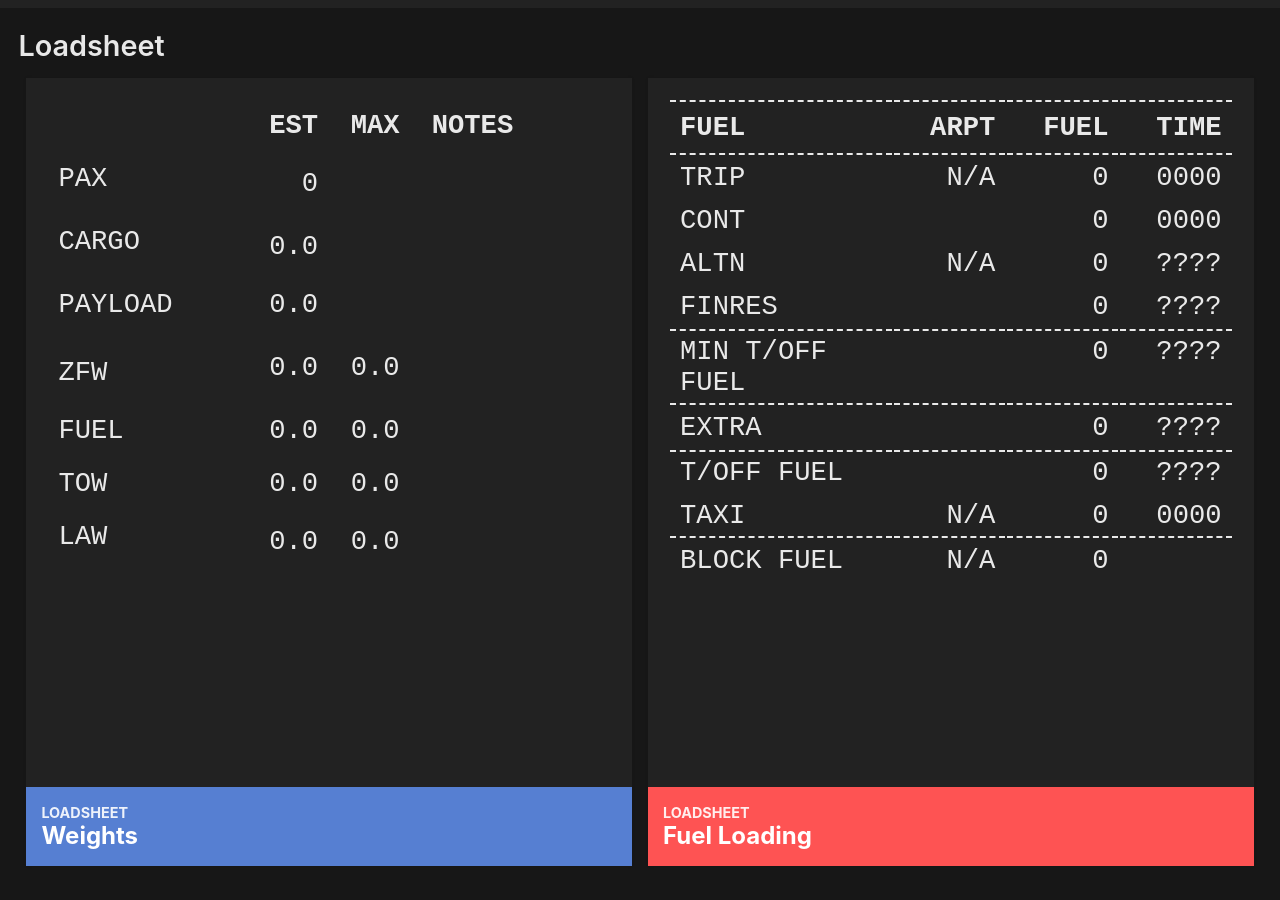
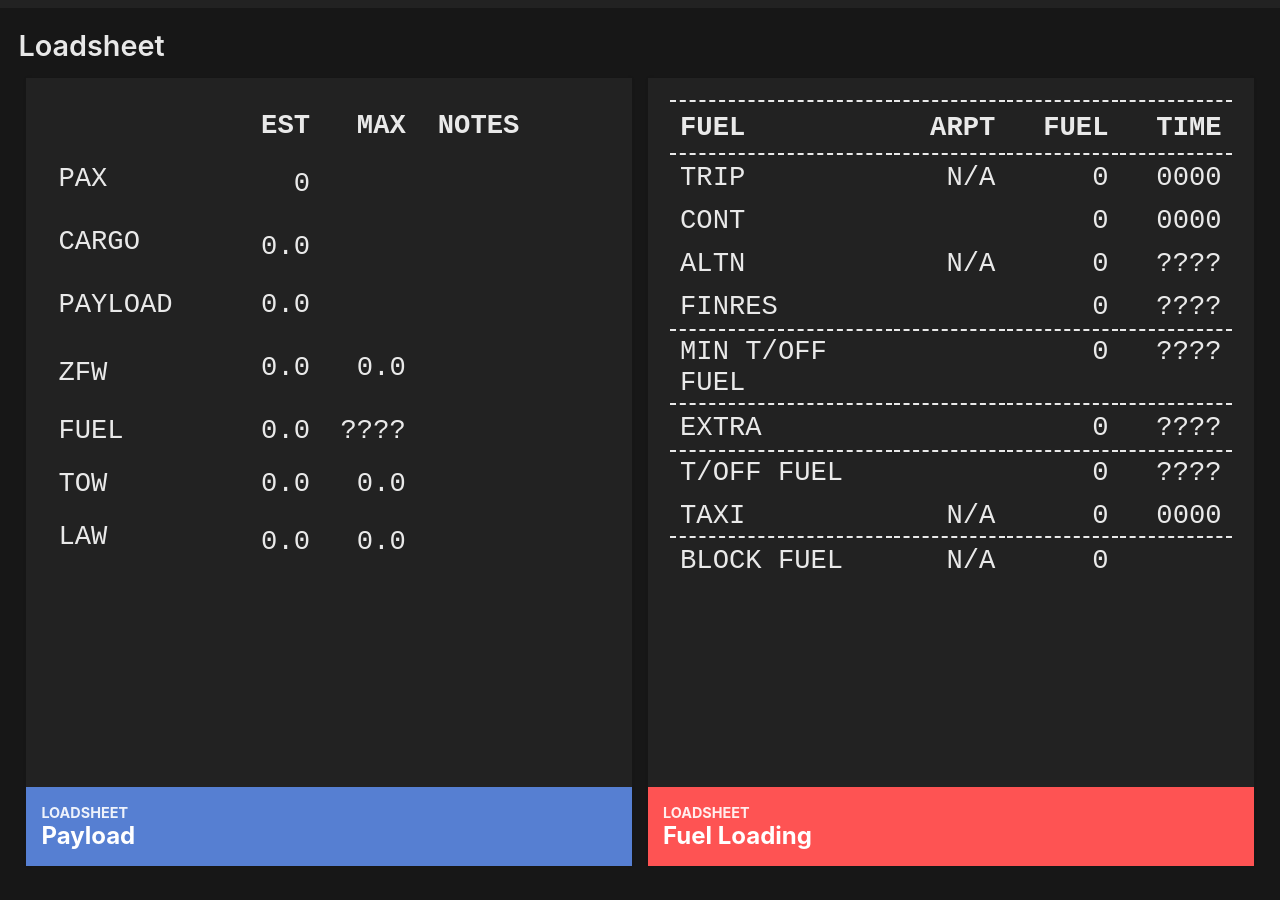
Before and after one commit to flybywiresim/efb, a React (Create React App) app: page /loadsheet in a window 1280 px wide. Built offline with nearby package versions, Linux system fonts and the light colour scheme.

Commit message:
Highlighted unknown value

```diff
--- a/src/loadsheetWidget/LoadsheetWidget.tsx
+++ b/src/loadsheetWidget/LoadsheetWidget.tsx
@@ -95,7 +95,7 @@ const LoadsheetWidget = (props: LoadsheetWidgetProps) => {
                                 <tr>
                                     <td className="ls-col col-desc col-left">FUEL</td>
                                     <td className="ls-col col-value col-right">{(props.planRamp / unitConversion).toFixed(1)}</td>
-                                    <td className="ls-col col-value col-right">{(props.extra / unitConversion).toFixed(1)}</td>
+                                    <td className="ls-col col-value col-right">????</td>
                                     <td className="ls-col col-notes col-left"></td>
                                 </tr>
                                 <tr>
@@ -116,7 +116,7 @@ const LoadsheetWidget = (props: LoadsheetWidgetProps) => {
                 </div>
                 <div className="loadsheet-card-footer">
                     <p className="footer-title">LOADSHEET</p>
-                    <p>Weights</p>
+                    <p>Payload</p>
                 </div>
             </div>
             <div className='loadsheet-card' id="loadsheet-fuel-card">
```
